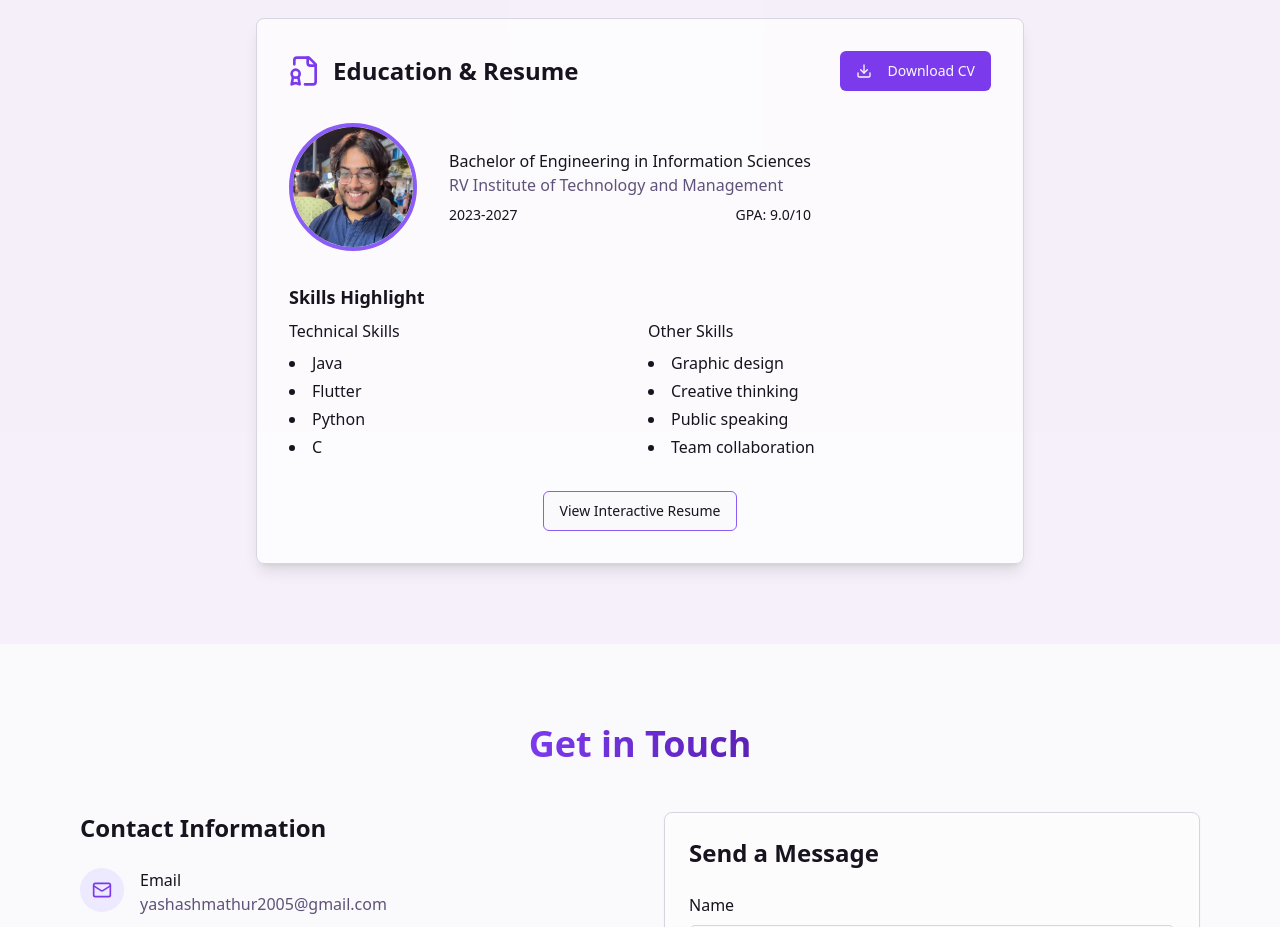
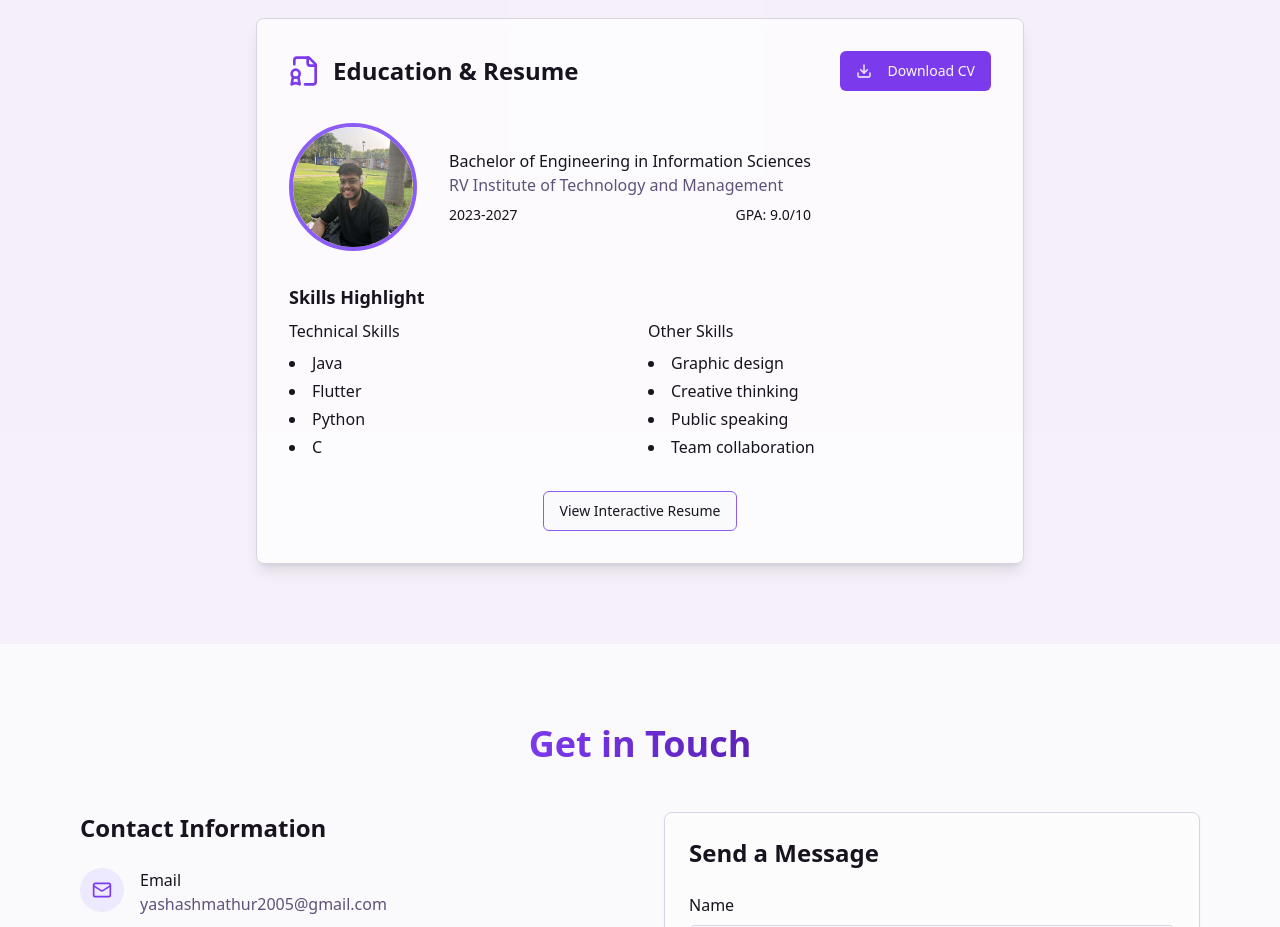
Before and after one commit to mathuryashash/yashash-portfolio-forge, a React (Vite) app: page / in a window 1280 px wide. Shown: the part 3380-4307 px from the top of the page. Built offline with nearby package versions, Linux system fonts and the light colour scheme.

Commit message:
Replace resume photo

```diff
--- a/src/components/sections/Resume.tsx
+++ b/src/components/sections/Resume.tsx
@@ -36,7 +36,7 @@ export function Resume() {
             <div className="flex flex-col md:flex-row items-center gap-8 mb-8">
               <Avatar className="w-32 h-32 border-4 border-royal-500">
                 <AvatarImage
-                  src="/lovable-uploads/f7a7700e-f1e0-42e8-8921-965197d43059.png"
+                  src="/lovable-uploads/0087a2f8-06f9-4930-ad4b-82488f1990c2.png"
                   alt="Yashash Mathur"
                   className="object-cover"
                 />
```
Also changed, not shown: public/lovable-uploads/0087a2f8-06f9-4930-ad4b-82488f1990c2.png (added).
